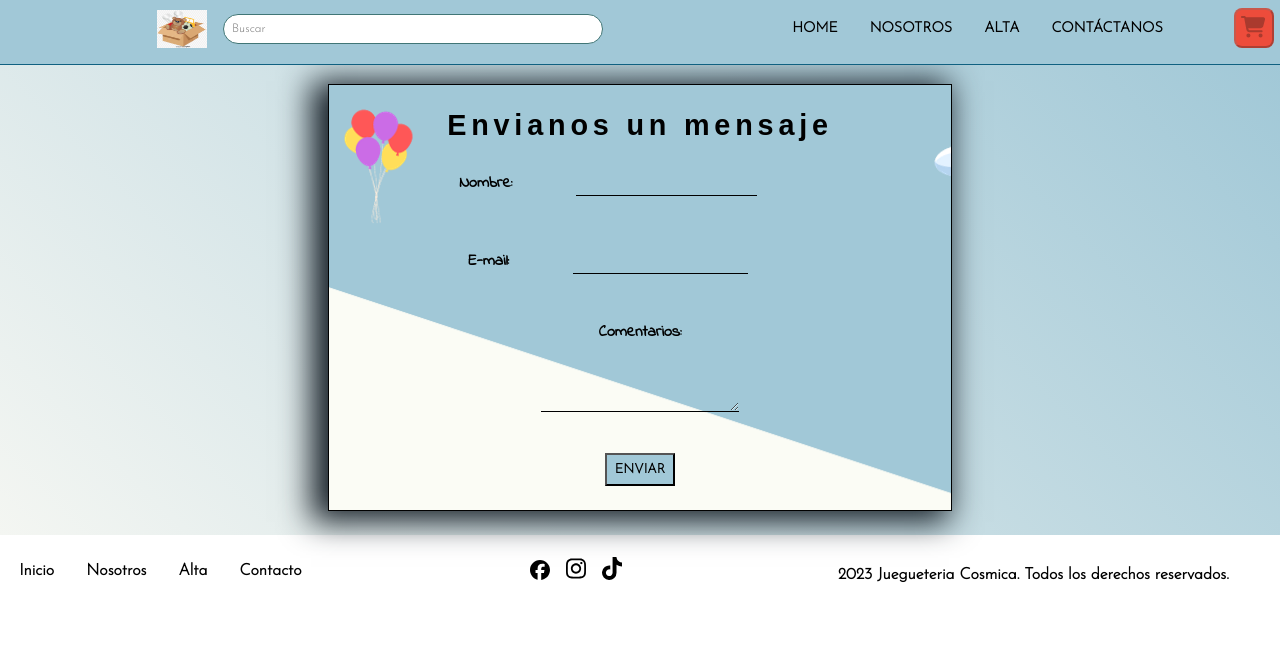
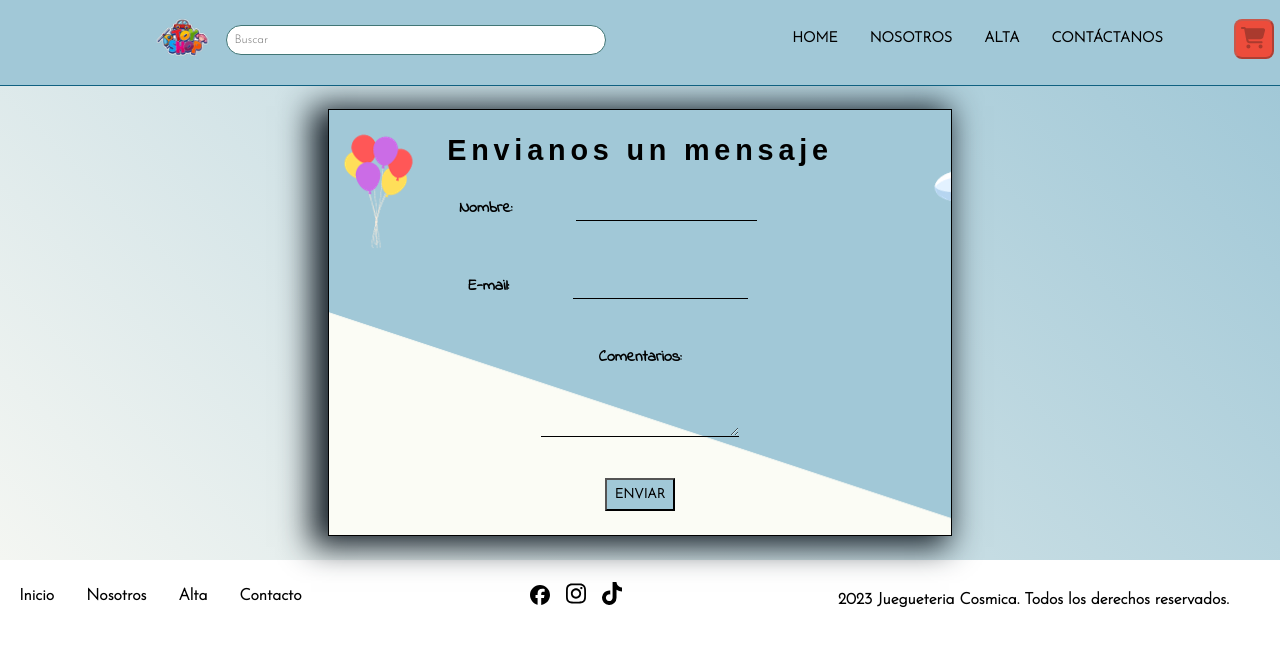
Before and after one commit to Gimenados/my-proyecto-2, a React (Create React App) app: page /contacto in a window 1280 px wide. Shown: the top 646 px of the page. Built offline with nearby package versions, Linux system fonts and the light colour scheme; a web font is replaced by a local one.

Commit message:
retoques

```diff
--- a/src/layout/NavBar.jsx
+++ b/src/layout/NavBar.jsx
@@ -1,5 +1,5 @@
 import { Link } from "react-router-dom";
-import logo from "../imagenes/logo.png";
+import logo from "../imagenes/logo1.webp";
 
 import { FontAwesomeIcon } from '@fortawesome/react-fontawesome';
 import { faBars } from '@fortawesome/free-solid-svg-icons';
@@ -42,7 +42,9 @@ function NavBar() {
        <FontAwesomeIcon icon={faBars} />
       </div>
       <div className={`header__element ${!isMenuOpen && !isSmallScreen ? 'show' : ''}`}>
+      <Link to="/">
         <img src={logo} alt="Mi Imagen" />
+      </Link>
         <input type="text" placeholder="Buscar" />
       </div>
       <nav className={`header__element__2 ${isMenuOpen ? 'open' : ''}`}>
--- a/src/scss/components/_formContact.scss
+++ b/src/scss/components/_formContact.scss
@@ -21,7 +21,7 @@
     background: linear-gradient(45deg, rgb(244, 246, 242), $primary-color);
     display: flex;
     flex-direction: column;
-    margin-top: 60px;
+    margin-top: 85px;
     flex-wrap: wrap;
     justify-content: center;
     padding: 1rem;
--- a/src/scss/components/_header.scss
+++ b/src/scss/components/_header.scss
@@ -23,8 +23,8 @@
       margin-top: 10px;
 
       img {
-        height: 38px;
-        width: 50px;
+        height: 55px;
+        width: 55px;
     }
 
       input {
--- a/src/scss/styles.css
+++ b/src/scss/styles.css
@@ -298,8 +298,8 @@ body {
   margin-top: 10px;
 }
 .header_container .header__element img {
-  height: 38px;
-  width: 50px;
+  height: 55px;
+  width: 55px;
 }
 .header_container .header__element input {
   border: 1px solid #417676;
@@ -491,7 +491,7 @@ body {
   background: linear-gradient(45deg, rgb(244, 246, 242), #A1C8D7);
   display: flex;
   flex-direction: column;
-  margin-top: 60px;
+  margin-top: 85px;
   flex-wrap: wrap;
   justify-content: center;
   padding: 1rem;
```
Also changed, not shown: src/imagenes/logo1.webp (added).
